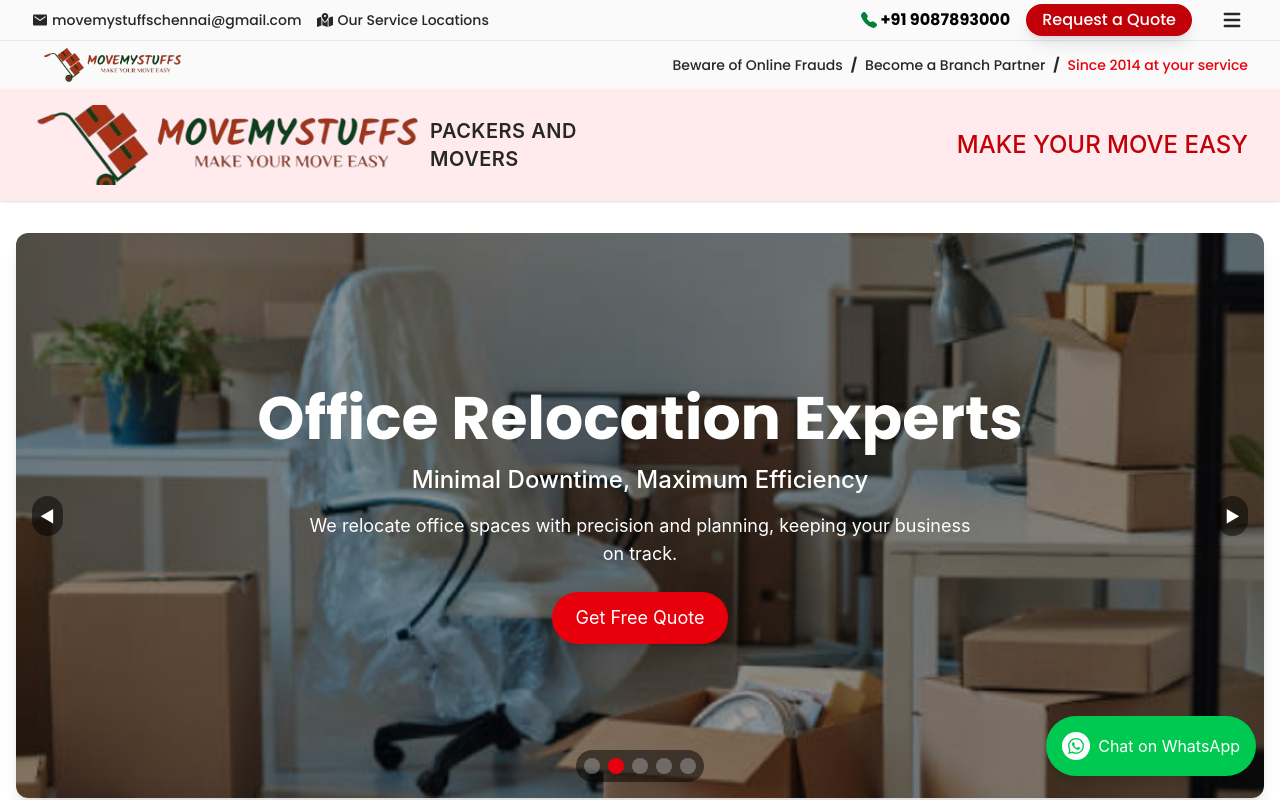
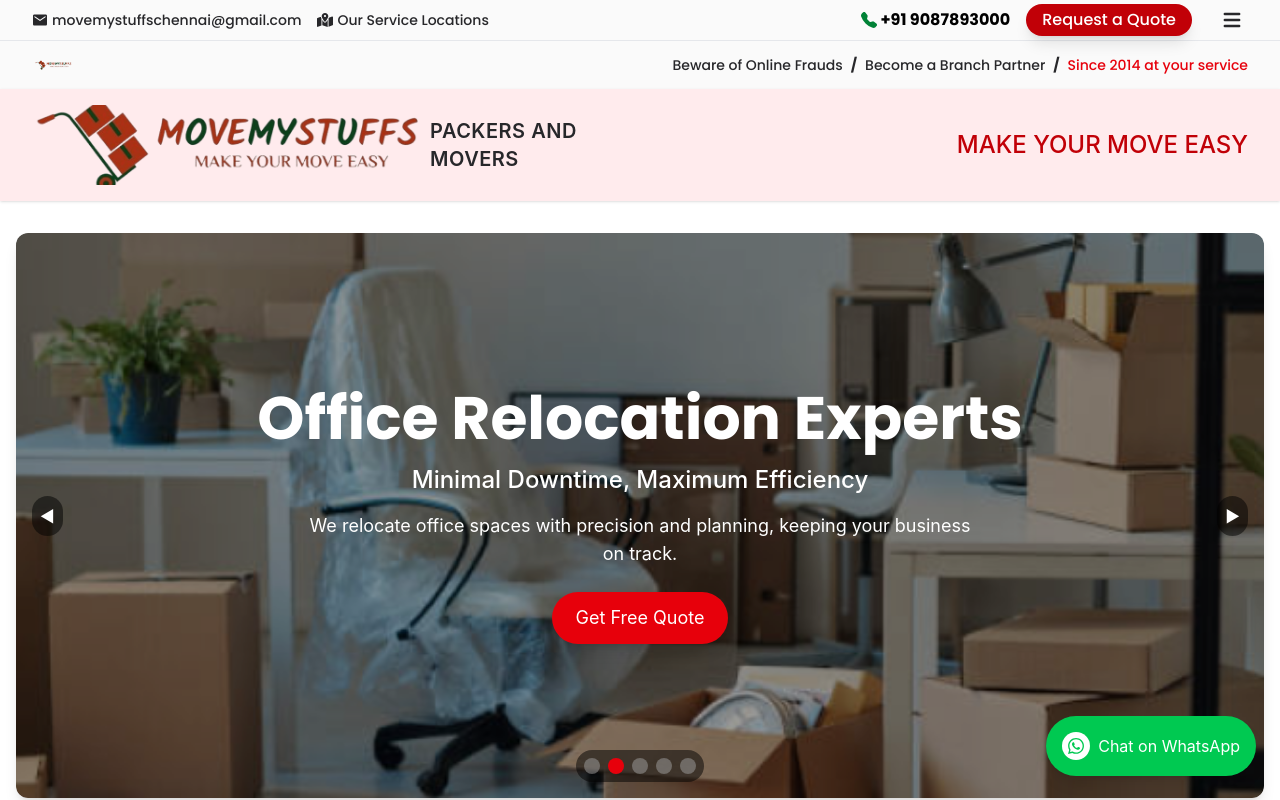
Before and after one commit to ramasubramanian6/p-mm, a React (Vite) app: page / in a window 1280 px wide. Shown: the top 800 px of the page. Built offline with nearby package versions, Linux system fonts and the light colour scheme; grey boxes are pictures that could not be loaded.

Commit message:
new file

```diff
--- a/src/pages/Header.jsx
+++ b/src/pages/Header.jsx
@@ -12,7 +12,7 @@
   return (
     <header className="w-full bg-neutral-50 shadow-md font-[Poppins] ">
       {/* Top Bar: Email, Our Service Locations, Phone, Request a Quote, Menu */}
-      <div className="w-screen mx-auto py-1 px-4 md:px-8 flex flex-col md:flex-row items-center justify-between gap-2 md:gap-4">
+      <div className="w-full mx-auto py-1 px-2 sm:px-4 md:px-8 flex flex-col md:flex-row items-center justify-between gap-2 md:gap-4">
 
         {/* Left Group: Email & Our Service Locations */}
         <div className="flex flex-col sm:flex-row items-center gap-2 sm:gap-4 ">
@@ -69,34 +69,33 @@
       </div>
 
       {/* Bottom Bar: Logo & Taglines - Hidden on small screens, shown from md and up */}
-      <div className="hidden md:flex max-w-screen-xl mx-auto py-1 px-4 md:px-8 items-center justify-between border-t border-gray-200">
+      <div className="hidden md:flex max-w-screen-xl mx-auto py-1 px-2 sm:px-4 md:px-8 items-center justify-between border-t border-gray-200">
         {/* Logo */}
-        <div className="flex-shrink-0 mb-1 sm:mb-0">
+        <div className="flex-shrink-0 mb-1 sm:mb-0 cursor-pointer" onClick={()=>{navigate("/")}}>
           <img
-            className="sm:h-10 w-[10rem] object-cover"
-            src={logoSrc} // Use the logoSrc prop here
+            className="h-8 sm:h-10 w-auto max-w-[10rem] object-contain"
+            src={logoSrc}
             alt="Move My Stuffs Logo"
-            onClick={()=>{navigate("/")}}
           />
         </div>
 
         {/* Taglines */}
-        <div className="flex flex-wrap justify-center sm:justify-end gap-x-2 gap-y-0.5 text-zinc-800 text-xxs sm:text-xs font-normal text-center sm:text-left">
+        <div className="flex flex-wrap justify-center sm:justify-end gap-x-2 gap-y-0.5 text-zinc-800 text-xs sm:text-xs font-normal text-center sm:text-left">
           <span
-            className="cursor-pointer hover:text-red-700 text-sm transition-colors whitespace-nowrap text-sm "
+            className="cursor-pointer hover:text-red-700 transition-colors whitespace-nowrap text-sm"
             onClick={() => navigate("/beaware")}
           >
             Beware of Online Frauds
           </span>
-          <span className="font-bold hidden sm:inline text-sm ">/</span>
+          <span className="font-bold hidden sm:inline text-sm">/</span>
           <span
-            className="cursor-pointer hover:text-red-700 transition-colors whitespace-nowrap text-sm "
+            className="cursor-pointer hover:text-red-700 transition-colors whitespace-nowrap text-sm"
             onClick={() => navigate("/becameoneofus")}
           >
             Become a Branch Partner
           </span>
-          <span className="font-bold hidden sm:inline text-sm ">/</span>
-          <span className="whitespace-nowrap text-red-600 text-sm ">Since 2014 at your service</span>
+          <span className="font-bold hidden sm:inline text-sm">/</span>
+          <span className="whitespace-nowrap text-red-600 text-sm">Since 2014 at your service</span>
         </div>
       </div>
     </header>
```
